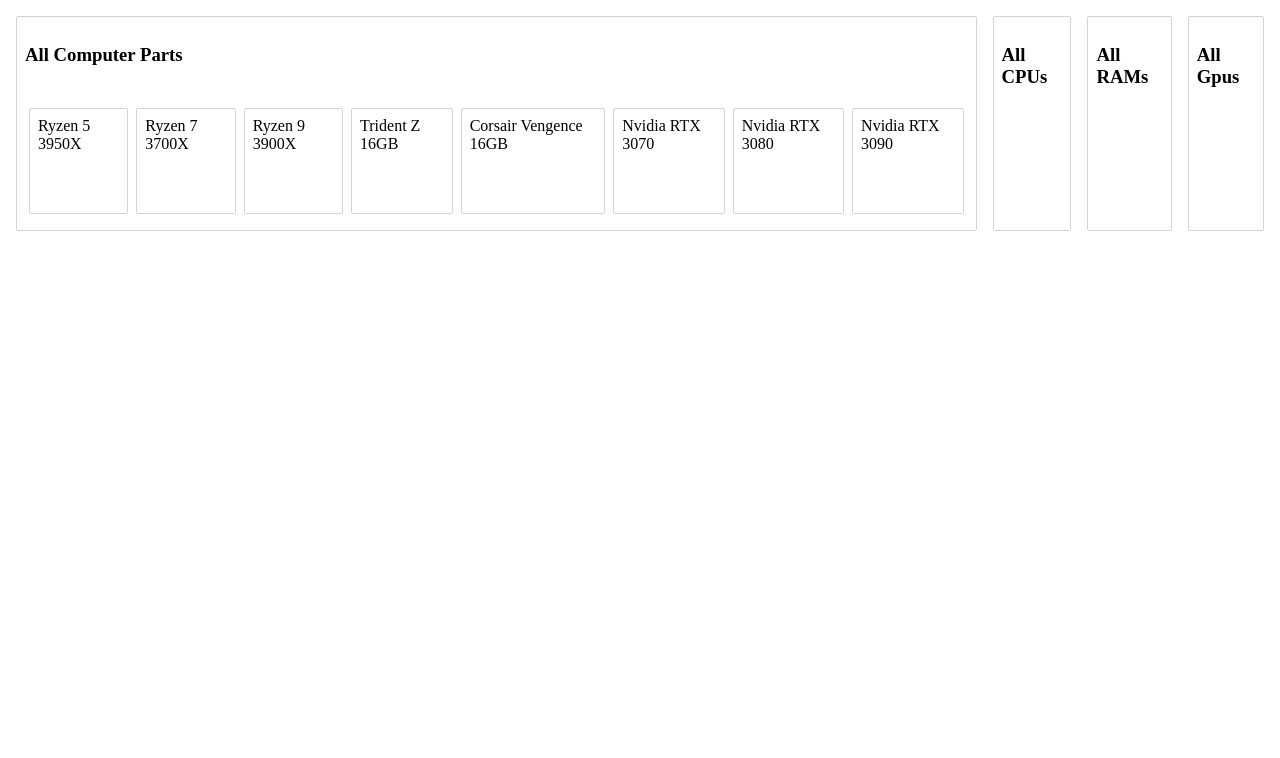
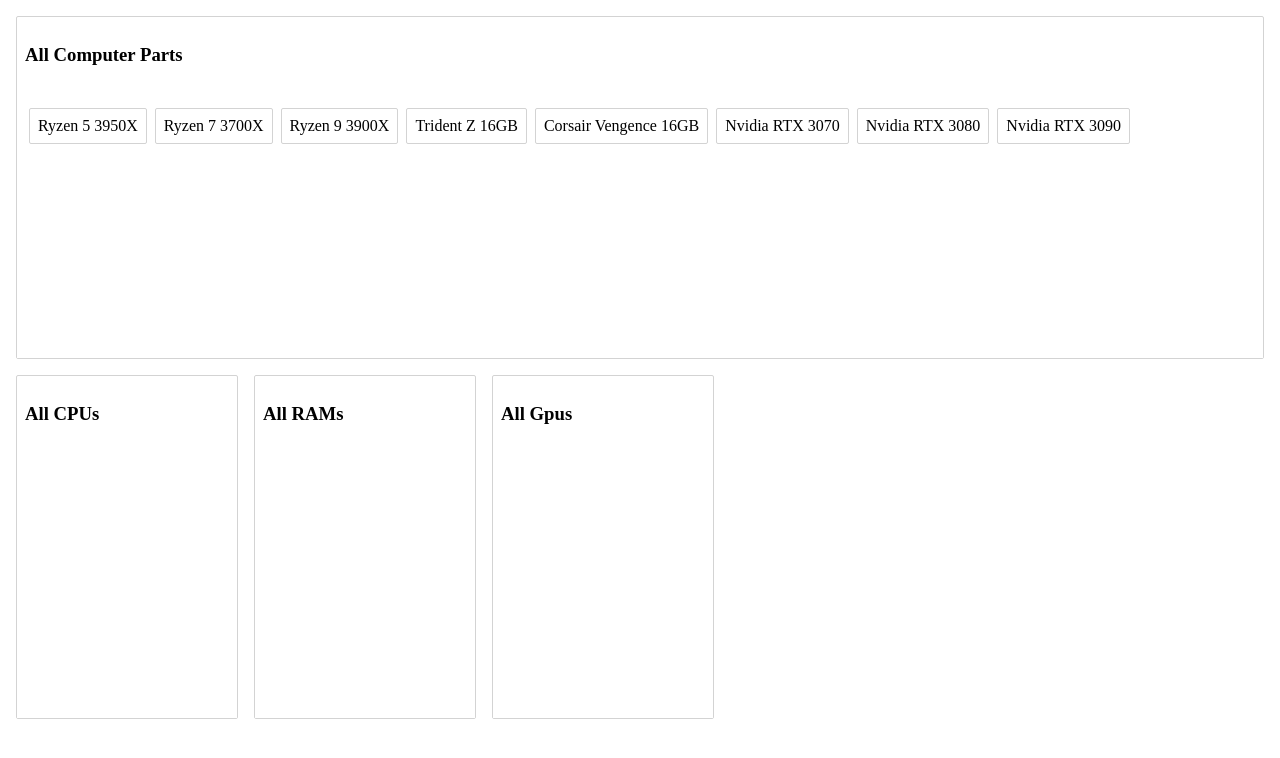
Before and after one commit to asheerrizvi/group-tags, a React (Create React App) app: page / in a window 1280 px wide. Shown: the top 758 px of the page. Built offline with nearby package versions, Linux system fonts and the light colour scheme.

Commit message:
Flexbox changes to the first child for groups. The computer parts group now occupies the full width of the container.

```diff
--- a/src/App.js
+++ b/src/App.js
@@ -6,6 +6,7 @@ import styled from 'styled-components';
 
 const Container = styled.div`
   display: flex;
+  flex-wrap: wrap;
 `;
 
 class App extends Component {
--- a/src/Group.js
+++ b/src/Group.js
@@ -6,19 +6,25 @@ import Tag from './Tag.js';
 const Container = styled.div`
   display: flex;
   flex-direction: column;
+  width: 220px;
   margin: 8px;
   border: 1px solid lightgrey;
   border-radius: 2px;
+  &:first-child {
+    width: 100%;
+    min-height: 300px;
+  }
 `;
 const Title = styled.h3`
   padding: 8px;
 `;
 const TagList = styled.div`
   display: flex;
+  flex-wrap: wrap;
+  align-items: start;
   padding: 8px;
+  min-height: 250px;
   background-color: ${(props) => (props.isDraggingOver ? 'skyblue' : 'white')};
-  flex-grow: 1;
-  min-height: 100px;
 `;
 
 class Group extends Component {
@@ -26,7 +32,7 @@ class Group extends Component {
     return (
       <Container>
         <Title>{this.props.group.title}</Title>
-        <Droppable droppableId={this.props.group.id} direction="horizontal">
+        <Droppable droppableId={this.props.group.id} direction={'horizontal'}>
           {(provided, snapshot) => (
             <TagList
               ref={provided.innerRef}
```
